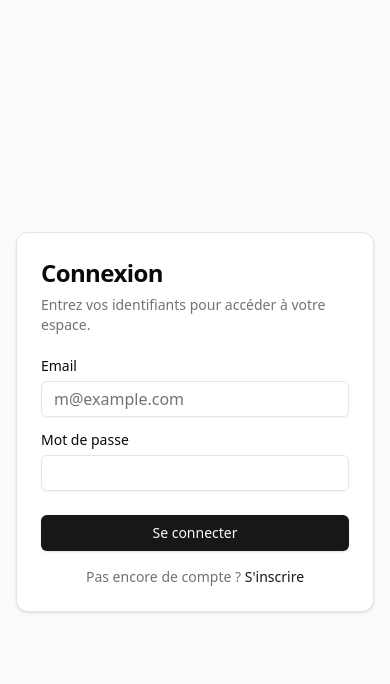
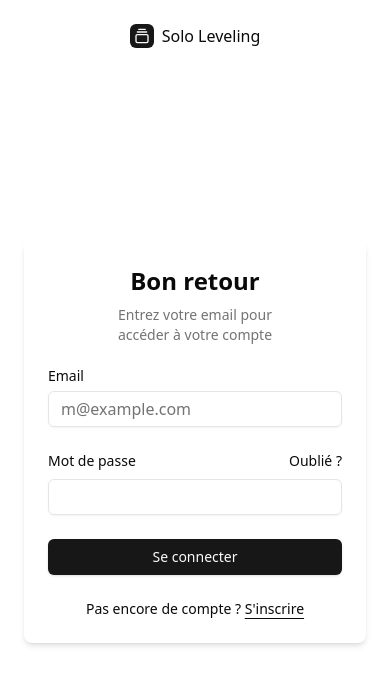
Before and after one commit to TimotheCDGP/Solo-Leveling, a React app in the folder client/: page /login in a window 390 px wide. Shown: the top 684 px of the page. Built offline with nearby package versions, Linux system fonts and the light colour scheme; no server answers; the HTML template or start-up script is replaced by a standard one.

Commit message:
Feat: Change login and register design

```diff
--- a/client/src/pages/Login.tsx
+++ b/client/src/pages/Login.tsx
@@ -1,25 +1,24 @@
 import { useState } from "react";
+import { Link, useNavigate } from "react-router-dom";
+import { GalleryVerticalEnd, Loader2 } from "lucide-react";
+
+import { useAuth } from "@/contexts/AuthContext";
 import { Button } from "@/components/ui/button";
 import { Input } from "@/components/ui/input";
-import { Card, CardContent, CardHeader, CardTitle, CardDescription, CardFooter } from "@/components/ui/card";
 import { Label } from "@/components/ui/label";
-import { Loader2 } from "lucide-react";
-import { Link, useNavigate } from "react-router-dom";
-import { useAuth } from "@/contexts/AuthContext";
 
 export default function Login() {
   const { login } = useAuth();
-  const navigate = useNavigate()
+  const navigate = useNavigate();
   const [loading, setLoading] = useState(false);
-  const [email, setEmail] = useState("");
-  const [password, setPassword] = useState("");
+  const [formData, setFormData] = useState({ email: "", password: "" });
 
   const handleSubmit = async (e: React.FormEvent) => {
     e.preventDefault();
     setLoading(true);
     try {
-      await login({ email, password });
-      navigate("/"); // Redirection vers Dashboard après connexion réussie
+      await login(formData);
+      navigate("/");
     } catch (error) {
       alert("Email ou mot de passe incorrect");
     } finally {
@@ -28,49 +27,75 @@ export default function Login() {
   };
 
   return (
-    <div className="flex h-screen items-center justify-center bg-muted/40 p-4">
-      <Card className="w-full max-w-sm">
-        <CardHeader>
-          <CardTitle className="text-2xl">Connexion</CardTitle>
-          <CardDescription>
-            Entrez vos identifiants pour accéder à votre espace.
-          </CardDescription>
-        </CardHeader>
-        <form onSubmit={handleSubmit}>
-          <CardContent className="grid gap-4">
+    <div className="grid min-h-svh lg:grid-cols-2">
+      <div className="flex flex-col gap-4 p-6 md:p-10">
+        <div className="flex justify-center gap-2 md:justify-start">
+          <Link to="/" className="flex items-center gap-2 font-medium">
+            <div className="bg-primary text-primary-foreground flex size-6 items-center justify-center rounded-md">
+              <GalleryVerticalEnd className="size-4" />
+            </div>
+            Solo Leveling
+          </Link>
+        </div>
+        <div className="flex flex-1 items-center justify-center">
+          <div className="w-full max-w-md shadow-md p-6 rounded-lg">
+
+            <form onSubmit={handleSubmit} className="flex flex-col gap-6">
+              <div className="flex flex-col items-center gap-2 text-center">
+                <h1 className="text-2xl font-bold">Bon retour</h1>
+                <p className="text-muted-foreground text-sm text-balance">
+                  Entrez votre email pour accéder à votre compte
+                </p>
+              </div>
+              <div className="grid gap-6">
                 <div className="grid gap-2">
                   <Label htmlFor="email">Email</Label>
                   <Input
                     id="email"
                     type="email"
                     placeholder="m@example.com"
-                value={email}
-                onChange={(e) => setEmail(e.target.value)}
                     required
+                    value={formData.email}
+                    onChange={(e) => setFormData({ ...formData, email: e.target.value })}
                   />
                 </div>
                 <div className="grid gap-2">
+                  <div className="flex items-center">
                     <Label htmlFor="password">Mot de passe</Label>
+                    <a href="#" className="ml-auto text-sm underline-offset-4 hover:underline">
+                      Oublié ?
+                    </a>
+                  </div>
                   <Input
                     id="password"
                     type="password"
-                value={password}
-                onChange={(e) => setPassword(e.target.value)}
                     required
+                    value={formData.password}
+                    onChange={(e) => setFormData({ ...formData, password: e.target.value })}
                   />
                 </div>
-          </CardContent>
-          <CardFooter className="flex flex-col gap-4"   >
-            <Button className="w-full" type="submit" disabled={loading}>
+                <Button type="submit" className="w-full" disabled={loading}>
                   {loading && <Loader2 className="mr-2 h-4 w-4 animate-spin" />}
                   Se connecter
                 </Button>
-            <p className="text-sm text-center text-muted-foreground">
-              Pas encore de compte ? <Link to="/register" className="text-primary hover:underline">S'inscrire</Link>
-            </p>
-          </CardFooter>
+              </div>
+              <div className="text-center text-sm">
+                Pas encore de compte ?{" "}
+                <Link to="/register" className="underline underline-offset-4">
+                  S'inscrire
+                </Link>
+              </div>
             </form>
-      </Card>
+          </div>
+        </div>
+      </div>
+      <div className="bg-muted relative hidden lg:block">
+        <img
+          src="https://images.pexels.com/photos/3299386/pexels-photo-3299386.jpeg"
+          alt="Image"
+          className="absolute inset-0 h-full w-full object-cover dark:brightness-[0.2] dark:grayscale"
+        />
+      </div>
     </div>
   );
 }
--- a/client/src/pages/Register.tsx
+++ b/client/src/pages/Register.tsx
@@ -1,11 +1,11 @@
 import { useState } from "react";
 import { Link, useNavigate } from "react-router-dom";
+import { GalleryVerticalEnd, Loader2 } from "lucide-react";
+
 import { useAuth } from "@/contexts/AuthContext";
 import { Button } from "@/components/ui/button";
 import { Input } from "@/components/ui/input";
-import { Card, CardContent, CardHeader, CardTitle, CardDescription, CardFooter } from "@/components/ui/card";
 import { Label } from "@/components/ui/label";
-import { Loader2 } from "lucide-react";
 
 export default function Register() {
   const { register } = useAuth();
@@ -18,66 +18,92 @@ export default function Register() {
     setLoading(true);
     try {
       await register(formData);
-      navigate("/"); // Redirection vers Dashboard après inscription réussie
+      navigate("/");
     } catch (error) {
-      alert("Erreur: Email déjà pris ou serveur éteint.");
+      alert("Erreur: Email déjà utilisé.");
     } finally {
       setLoading(false);
     }
   };
 
   return (
-    <div className="flex h-screen items-center justify-center bg-muted/40 p-4">
-      <Card className="w-full max-w-sm">
-        <CardHeader>
-          <CardTitle className="text-2xl">Inscription</CardTitle>
-          <CardDescription>Créez votre compte Hunter.</CardDescription>
-        </CardHeader>
-        <form onSubmit={handleSubmit}>
-          <CardContent className="grid gap-4">
+    <div className="grid min-h-svh lg:grid-cols-2">
+      <div className="flex flex-col gap-4 p-6 md:p-10">
+        <div className="flex justify-center gap-2 md:justify-start">
+          <Link to="/" className="flex items-center gap-2 font-medium">
+            <div className="bg-primary text-primary-foreground flex size-6 items-center justify-center rounded-md">
+              <GalleryVerticalEnd className="size-4" />
+            </div>
+            Solo Leveling
+          </Link>
+        </div>
+        <div className="flex flex-1 items-center justify-center">
+          <div className="w-full max-w-md shadow-md p-6 rounded-lg">
+            <form onSubmit={handleSubmit} className="flex flex-col gap-6">
+              <div className="flex flex-col items-center gap-2 text-center">
+                <h1 className="text-2xl font-bold">Créer un compte</h1>
+                <p className="text-muted-foreground text-sm text-balance">
+                  Rejoignez la guilde et commencez votre progression
+                </p>
+              </div>
+              <div className="grid gap-6">
                 <div className="grid gap-2">
                   <Label htmlFor="name">Nom</Label>
                   <Input
                     id="name"
+                    type="text"
                     placeholder="Sung Jin-Woo"
+                    required
                     value={formData.name}
-                onChange={(e) => setFormData({...formData, name: e.target.value})}
-                required
+                    onChange={(e) => setFormData({ ...formData, name: e.target.value })}
                   />
                 </div>
+
                 <div className="grid gap-2">
                   <Label htmlFor="email">Email</Label>
                   <Input
                     id="email"
                     type="email"
                     placeholder="m@example.com"
+                    required
                     value={formData.email}
-                onChange={(e) => setFormData({...formData, email: e.target.value})}
-                required
+                    onChange={(e) => setFormData({ ...formData, email: e.target.value })}
                   />
                 </div>
+
                 <div className="grid gap-2">
                   <Label htmlFor="password">Mot de passe</Label>
                   <Input
                     id="password"
                     type="password"
+                    required
                     value={formData.password}
-                onChange={(e) => setFormData({...formData, password: e.target.value})}
-                required
+                    onChange={(e) => setFormData({ ...formData, password: e.target.value })}
                   />
                 </div>
-          </CardContent>
-          <CardFooter className="flex flex-col gap-4">
-            <Button className="w-full" type="submit" disabled={loading}>
+
+                <Button type="submit" className="w-full" disabled={loading}>
                   {loading && <Loader2 className="mr-2 h-4 w-4 animate-spin" />}
                   S'inscrire
                 </Button>
-            <p className="text-sm text-center text-muted-foreground">
-              Déjà un compte ? <Link to="/login" className="text-primary hover:underline">Se connecter</Link>
-            </p>
-          </CardFooter>
+              </div>
+              <div className="text-center text-sm">
+                Déjà un compte ?{" "}
+                <Link to="/login" className="underline underline-offset-4">
+                  Se connecter
+                </Link>
+              </div>
             </form>
-      </Card>
+          </div>
+        </div>
+      </div>
+      <div className="bg-muted relative hidden lg:block">
+        <img
+          src="https://images.pexels.com/photos/3299386/pexels-photo-3299386.jpeg"
+          alt="Image"
+          className="absolute inset-0 h-full w-full object-cover dark:brightness-[0.2] dark:grayscale"
+        />
+      </div>
     </div>
   );
 }
```
Lines whose indentation alone changed are shown as unchanged.
